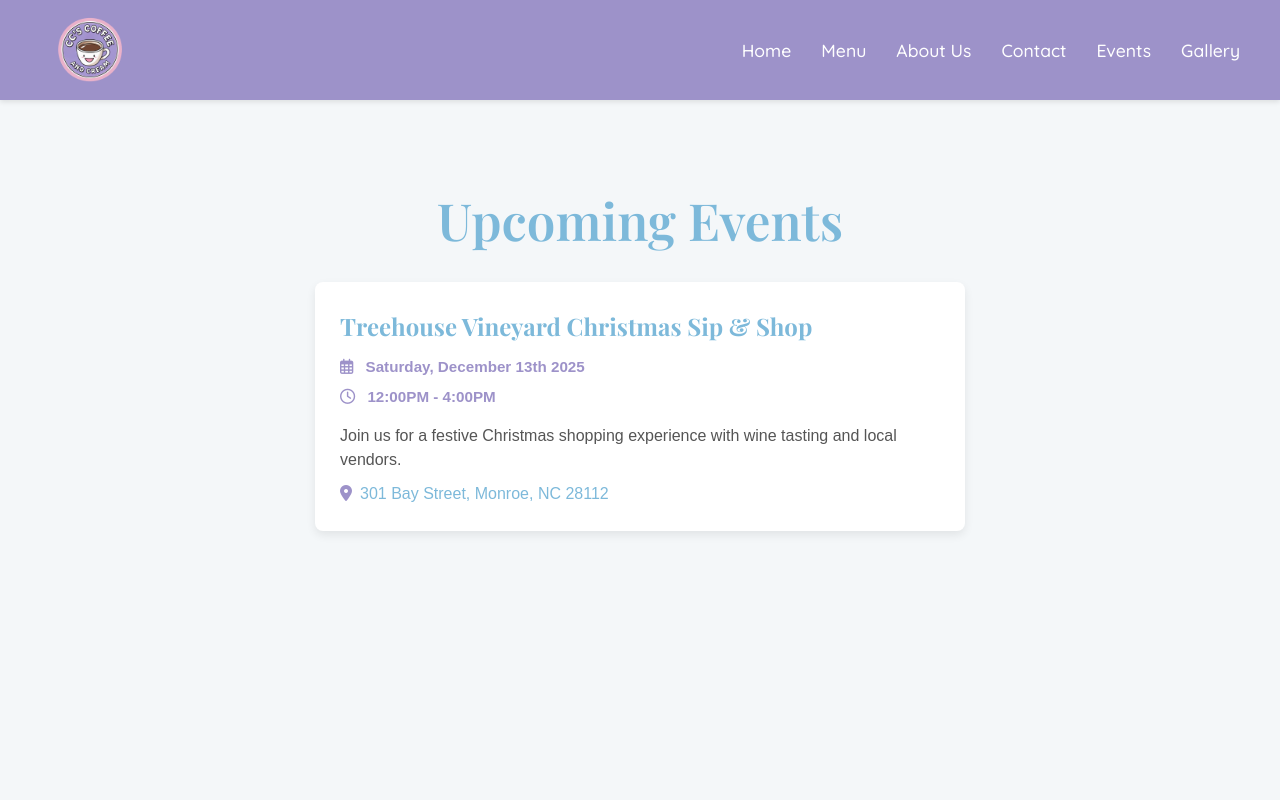
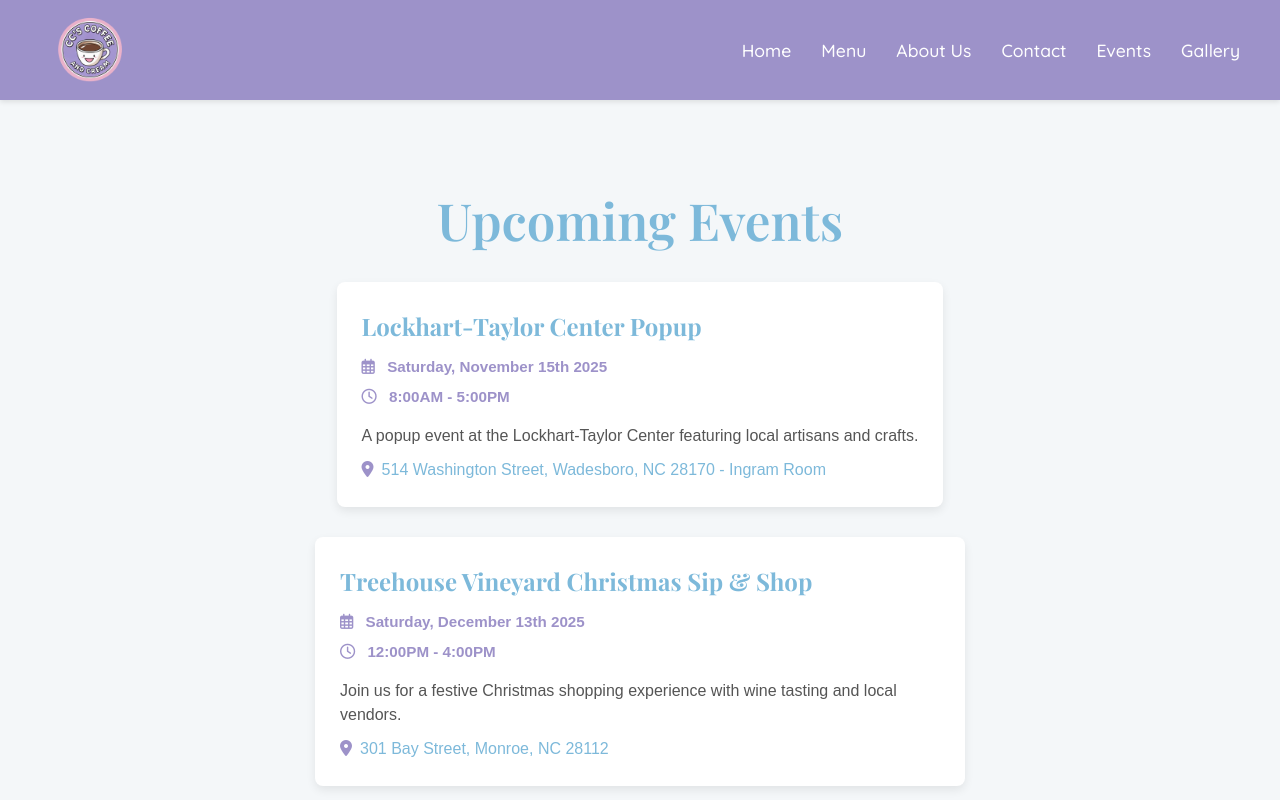
Before and after one commit to ChanningBarnes/ccscoffeeandcream, a React (Create React App) app: page /events in a window 1280 px wide. Shown: the top 800 px of the page. Built offline with nearby package versions, Linux system fonts and the light colour scheme; a web font is replaced by a local one.

Commit message:
add new event

```diff
--- a/src/data/eventData.js
+++ b/src/data/eventData.js
@@ -1,5 +1,13 @@
 // src/data/eventData.js
 const events = [
+  {
+    id: 0,
+    title: 'Lockhart-Taylor Center Popup',
+    date: 'Saturday, November 15th 2025',
+    time: '8:00AM - 5:00PM',
+    description: 'A popup event at the Lockhart-Taylor Center featuring local artisans and crafts.',
+    address: '514 Washington Street, Wadesboro, NC 28170 - Ingram Room'
+  },
   {
     id: 1,
     title: 'Treehouse Vineyard Christmas Sip & Shop',
```
